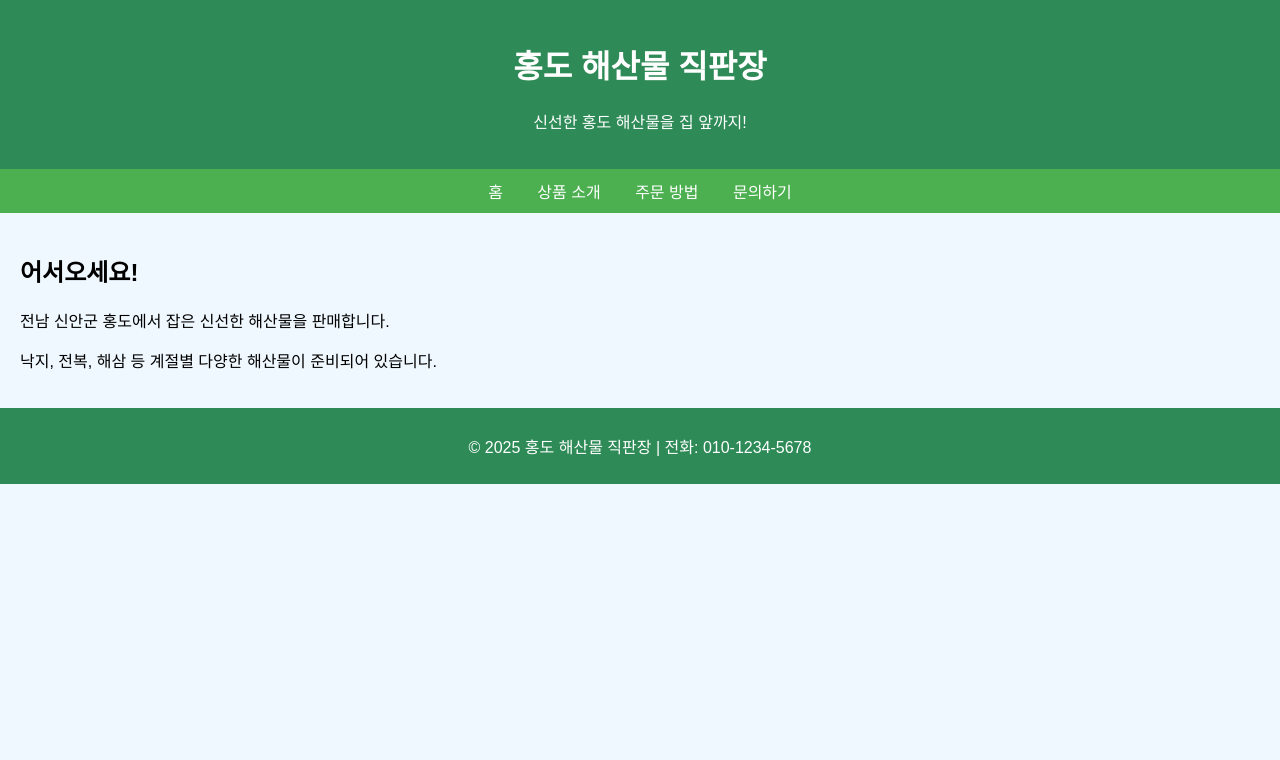
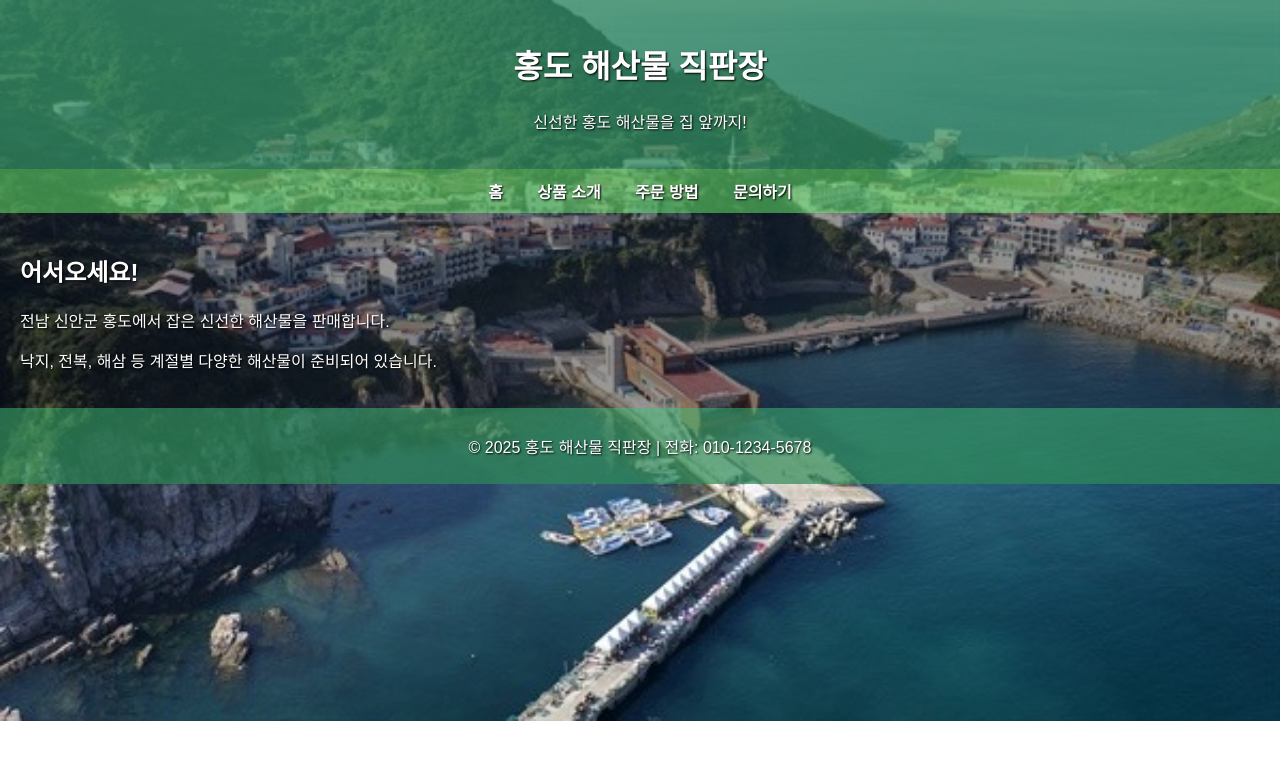
Before and after one commit to jeyoon82/hongdo-seafood, a plain HTML site: page index.html in a window 1280 px wide. Drawn offline with Linux system fonts and the light colour scheme.

Commit message:
Add files via upload

```diff
--- a/index.html
+++ b/index.html
@@ -8,16 +8,20 @@
     body {
       font-family: 'Arial', sans-serif;
       margin: 0;
-      background-color: #f0f8ff;
+      background-image: url('hongdo.jpg');
+      background-size: cover;
+      background-position: center;
+      background-repeat: no-repeat;
+      color: white;
+      text-shadow: 1px 1px 2px #000;
     }
     header {
-      background-color: #2e8b57;
-      color: white;
+      background-color: rgba(46, 139, 87, 0.7);
       padding: 20px;
       text-align: center;
     }
     nav {
-      background-color: #4caf50;
+      background-color: rgba(76, 175, 80, 0.7);
       padding: 10px;
       text-align: center;
     }
@@ -25,13 +29,14 @@
       color: white;
       margin: 0 15px;
       text-decoration: none;
+      font-weight: bold;
     }
     main {
       padding: 20px;
+      background-color: rgba(0, 0, 0, 0.4);
     }
     footer {
-      background-color: #2e8b57;
-      color: white;
+      background-color: rgba(46, 139, 87, 0.7);
       text-align: center;
       padding: 10px;
     }
```
Also changed, not shown: hongdo.jpg (added).
